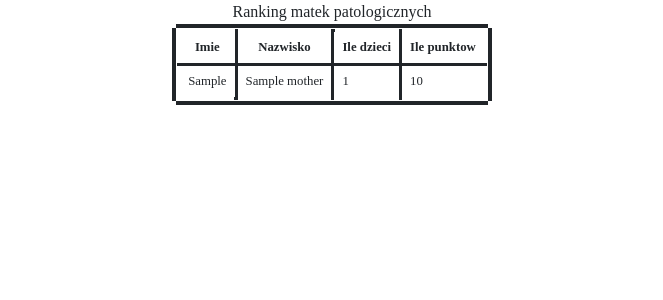
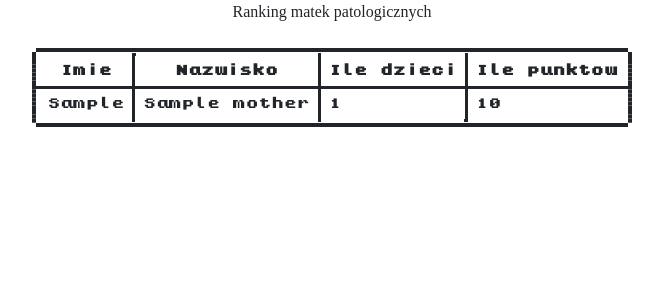
Before and after one commit to bulengerkacper/MadkaApka, a Django app: page /mothersrank in a window 1280 px wide. Shown: the top 300 px of the page, without its empty margins (308-971 px from the left). Run offline with Django 3.2, Linux system fonts and the light colour scheme; tables that the repository leaves empty hold one stand-in row (values such as "Sample post"); some libraries are stand-ins or nearby versions; some web fonts are replaced.

Commit message:
added static files loading e.g. font

```diff
--- a/apka/templates/apka/mothers_rank.html
+++ b/apka/templates/apka/mothers_rank.html
@@ -5,12 +5,11 @@
 <!-- core style only -->
 <link href="https://unpkg.com/nes.css/css/nes-core.min.css" rel="stylesheet" />
 
-
-<!-- @TODO SKONFIGUROWAC STATICI BO CZCIONKA JEST ZŁA -->
+{% load static %}
 <style type = "text/css">
   @font-face {
 	  font-family: "kongtext";
-	  src: url("kongtext.ttf");
+	  src: url("static/kongtext.ttf");
   }
   th, td {
 	  font-family: kongtext;
@@ -20,7 +19,7 @@
  </style>
 
 <center>
-	<th>Ranking matek patologicznych</th> </br>
+	<th>Ranking matek patologicznych</th> </br></br>
 <div class="nes-table-responsive">
   <table class="nes-table is-bordered is-centered">
     <thead>
```
Also changed, not shown: apka/static/kongtext.ttf (added).
